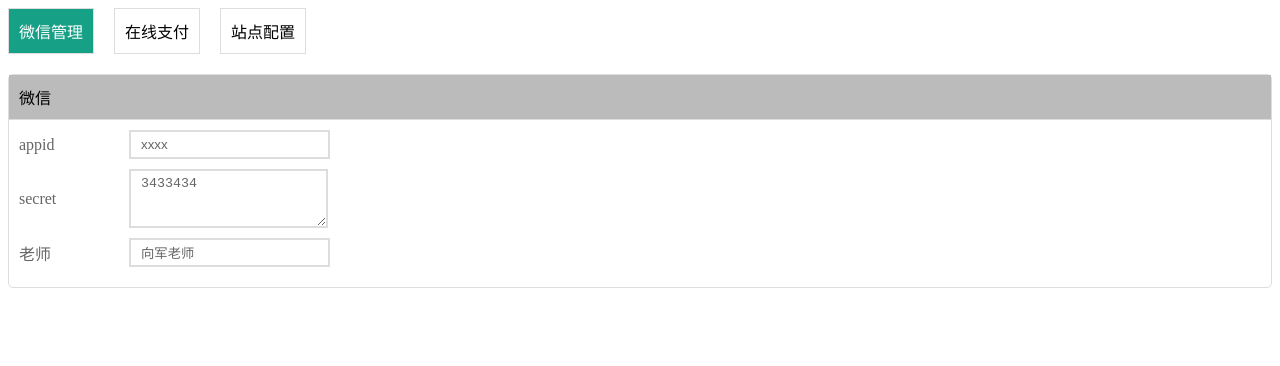
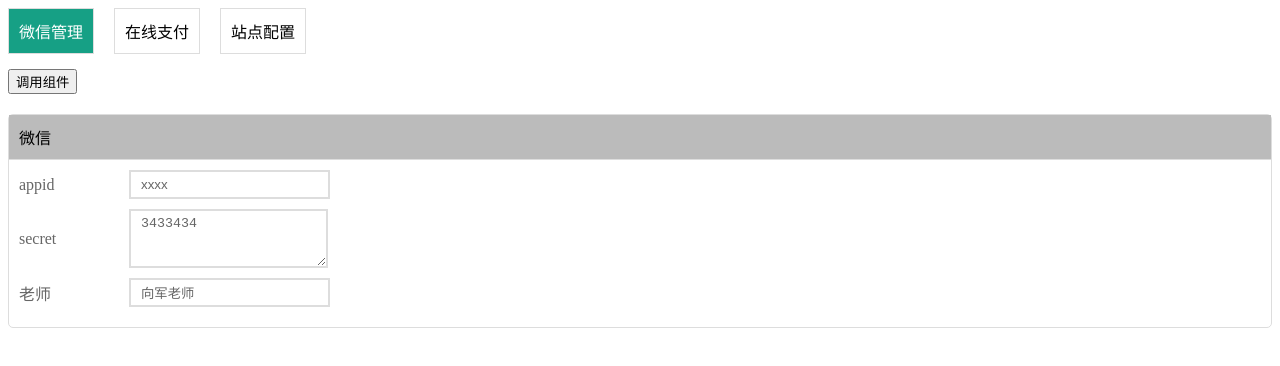
Before and after one commit to nbutluo/VueLearn, a Vue app in the folder provide/: page / in a window 1280 px wide. Shown: the top 366 px of the page. Built offline with nearby package versions, Linux system fonts and the light colour scheme.

Commit message:
ref使用

```diff
--- a/provide/src/App.vue
+++ b/provide/src/App.vue
@@ -6,8 +6,10 @@
       {{ component.title }}
     </div>
   </main>
+  <button @click="callFunc">调用组件</button>
+<!--  <input type="text" ref="input">-->
   <keep-alive>
-    <component :is="currentComponent"/>
+    <component :is="currentComponent" ref="component"/>
   </keep-alive>
 </template>
 
@@ -19,6 +21,17 @@
 import config from "./config.js";
 
 export default {
+  methods:{
+    callFunc(){
+      // console.log(this.$refs.input);
+
+      // this.$refs.input.value = "后盾人";
+      console.log(this.$refs.component)
+
+      this.$refs.component.show();
+    }
+
+  },
   // provide:{
   //   webName:'后盾人',
   // },
--- a/provide/src/components/Weixin.vue
+++ b/provide/src/components/Weixin.vue
@@ -24,6 +24,11 @@
     return {
       content:'向军老师'
     }
+  },
+  methods:{
+    show() {
+      alert("这是微信组件")
+    }
   }
 }
 </script>
```
